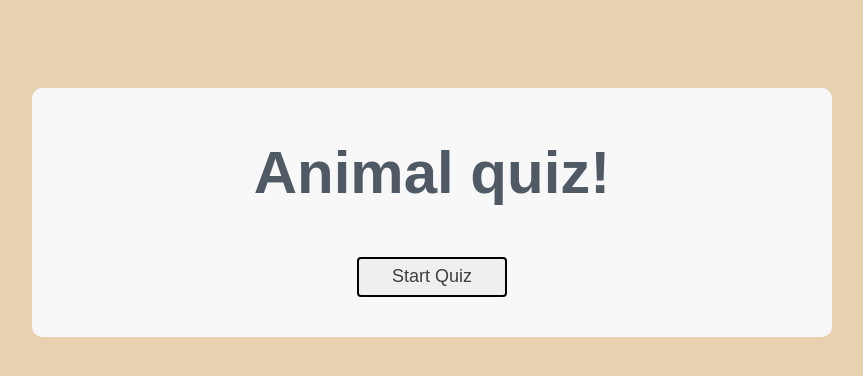
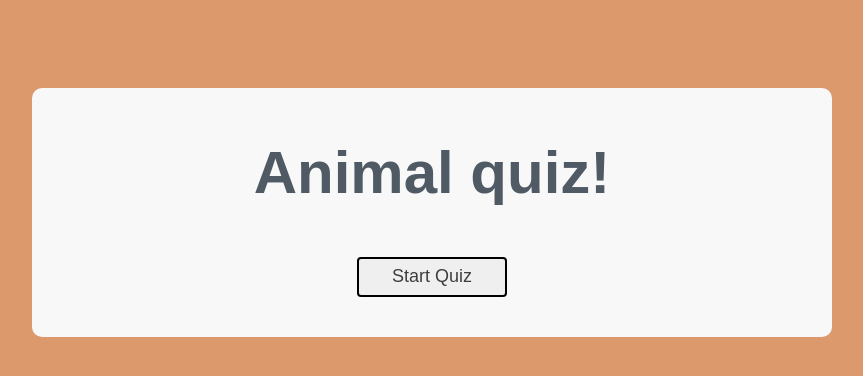
Before and after one commit to DavidHaugen/animal-quiz, a plain HTML site: page index.html in a window 1280 px wide. Shown: the whole page, without its empty margins (128-991 px from the left). Drawn offline with nearby package versions, Linux system fonts and the light colour scheme.

Commit message:
change background color

```diff
--- a/styles.css
+++ b/styles.css
@@ -1,6 +1,6 @@
 body{
     padding-top: 80px;
-    background-color: #e7d1ae;
+    background-color: #db996c;
     font-family: Arial, Helvetica, sans-serif;
     color: #4F5A65
 }
```
